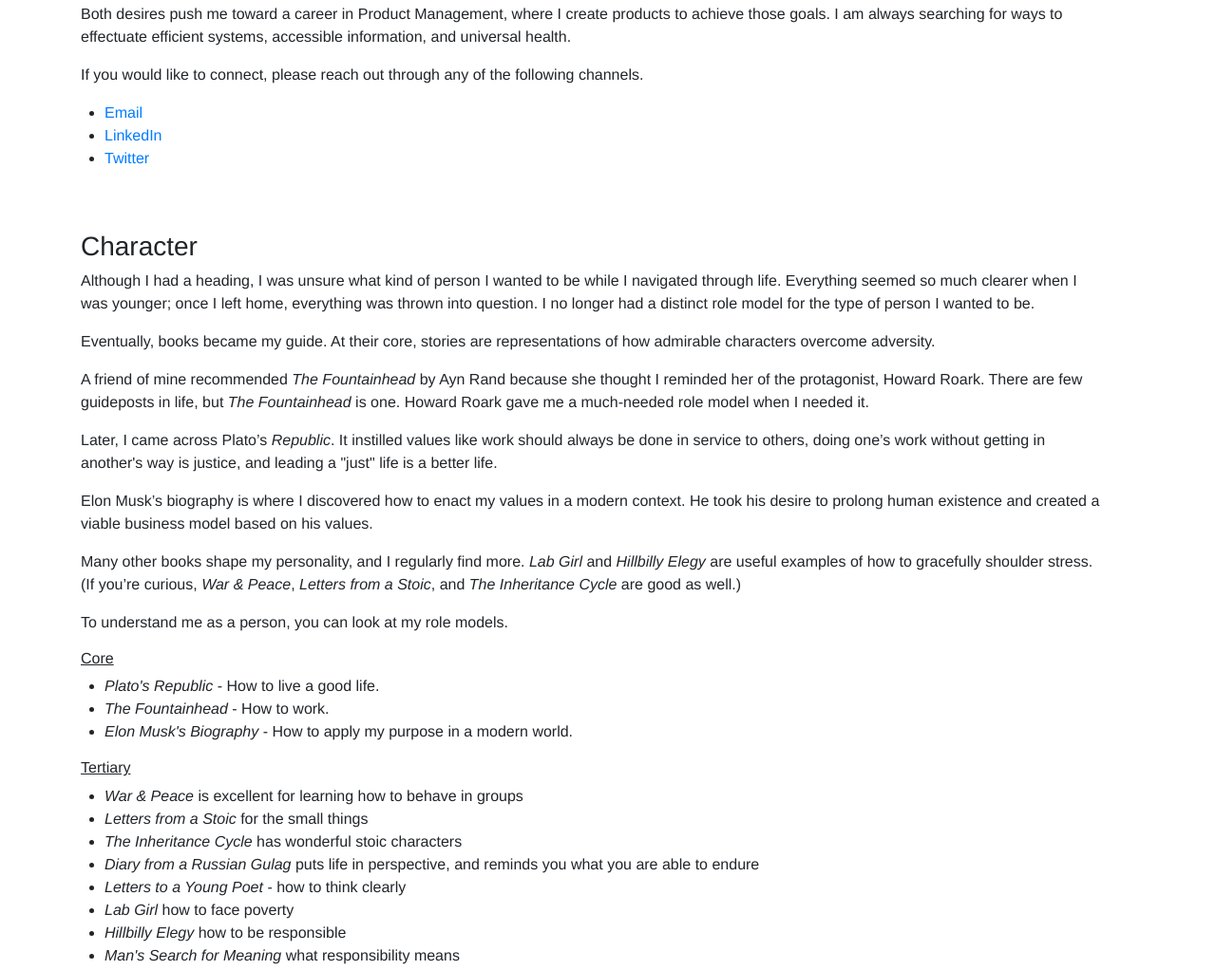
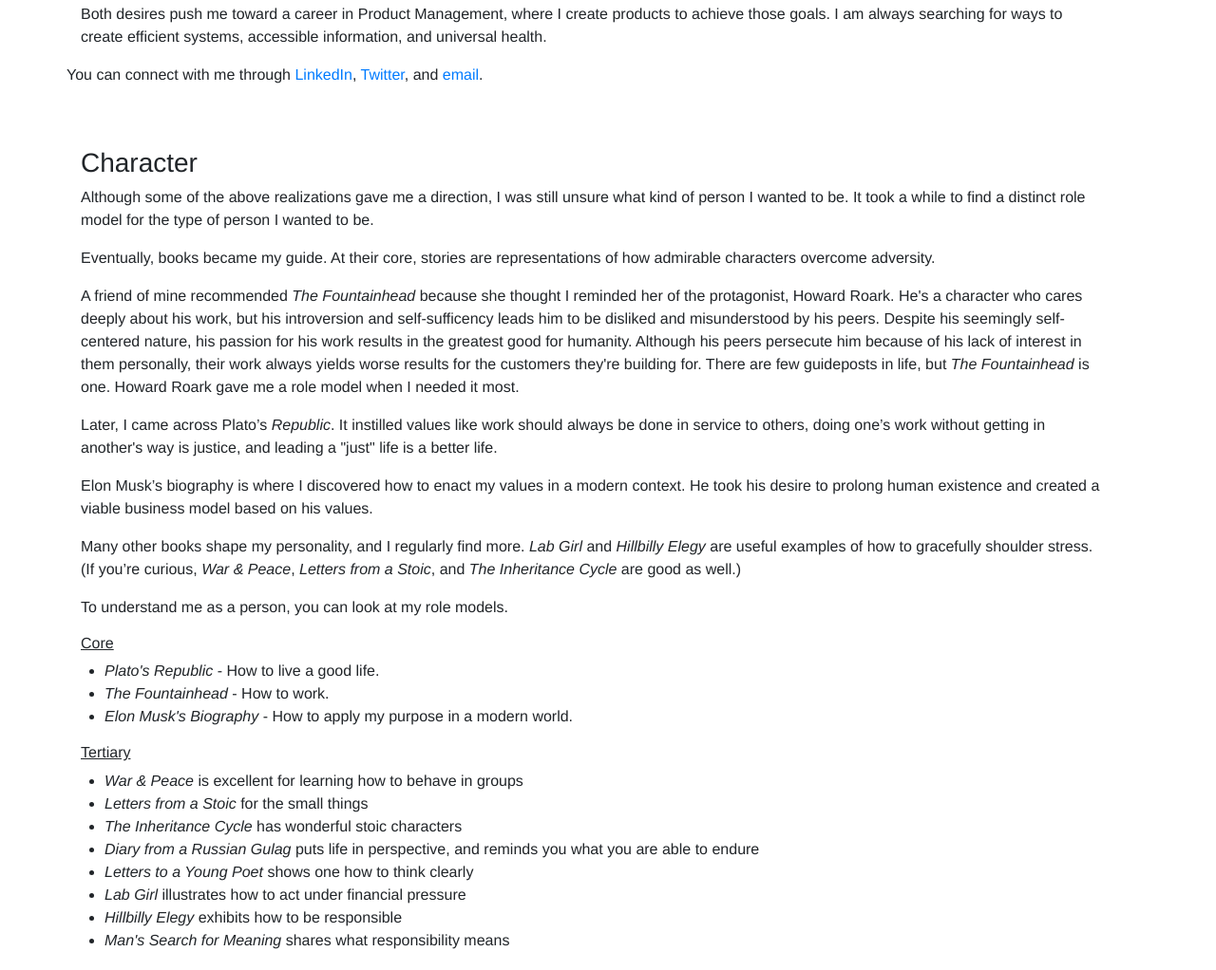
Before and after one commit to jwq1/jwq1.github.io, a website: page be-me.html in a window 1280 px wide. Shown: the part 422-1444 px from the top of the page at 95% size. Drawn offline with nearby package versions, Linux system fonts and the light colour scheme.

Commit message:
Improve ability to understand.

```diff
--- a/be-me.html
+++ b/be-me.html
@@ -63,15 +63,14 @@
             Today, I strive to make the <a href="https://www.un.org/sustainabledevelopment/sustainable-development-goals/">United Nations Sustainable Development Goals</a> a reality. I look for ways to <a href="https://en.wikipedia.org/wiki/Circular_economy">make the economy circular</a> and ensure environmental sustainability. I endeavor to get everyone equal access to opportunity so that the best ideas can flourish.
           </p>
           <p class="col-12">
-            Both desires push me toward a career in Product Management, where I create products to achieve those goals. I am always searching for ways to effectuate efficient systems, accessible information, and universal health.
+            Both desires push me toward a career in Product Management, where I create products to achieve those goals. I am always searching for ways to create efficient systems, accessible information, and universal health.
           </p>
-          <p class="col-12">
-            If you would like to connect, please reach out through any of the following channels.
+          <p>
+            You can connect with me through
+            <a href="https://www.linkedin.com/in/johnquinnbabson/">LinkedIn</a>,
+            <a href="https://twitter.com/jwq1">Twitter</a>,
+            and <a href="mailto:john.quinn.connect@gmail.com">email</a>.
           </p>
-          <ul>
-            <li><a href="mailto:JohnQuinn02457@gmail.com" target="_top">Email</a></li>
-            <li><a href="https://www.linkedin.com/in/johnquinnbabson/">LinkedIn</a></li>
-            <li><a href="https://twitter.com/jwq1">Twitter</a></li>
           </ul>
         </div>
       </div>
@@ -83,13 +82,13 @@
         </h3>
         <div class="row d-flex col-12">
           <p class="col-12">
-            Although I had a heading, I was unsure what kind of person I wanted to be while I navigated through life. Everything seemed so much clearer when I was younger; once I left home, everything was thrown into question. I no longer had a distinct role model for the type of person I wanted to be.
+            Although some of the above realizations gave me a direction, I was still unsure what kind of person I wanted to be. It took a while to find a distinct role model for the type of person I wanted to be.
           </p>
           <p class="col-12">
             Eventually, books became my guide. At their core, stories are representations of how admirable characters overcome adversity.
           </p>
           <p class="col-12">
-            A friend of mine recommended <em>The Fountainhead</em> by Ayn Rand because she thought I reminded her of the protagonist, Howard Roark. There are few guideposts in life, but <em>The Fountainhead</em> is one. Howard Roark gave me a much-needed role model when I needed it.
+            A friend of mine recommended <em>The Fountainhead</em> because she thought I reminded her of the protagonist, Howard Roark. He's a character who cares deeply about his work, but his introversion and self-sufficency leads him to be disliked and misunderstood by his peers. Despite his seemingly self-centered nature, his passion for his work results in the greatest good for humanity. Although his peers persecute him because of his lack of interest in them personally, their work always yields worse results for the customers they're building for. There are few guideposts in life, but <em>The Fountainhead</em> is one. Howard Roark gave me a role model when I needed it most.
           </p>
           <p class="col-12">
             Later, I came across Plato’s <em>Republic</em>. It instilled values like work should always be done in service to others, doing one’s work without getting in another's way is justice, and leading a "just" life is a better life.
@@ -121,10 +120,10 @@
           <li><strong><em>Letters from a Stoic</em></strong> for the small things</li>
           <li><strong><em>The Inheritance Cycle</em></strong> has wonderful stoic characters</li>
           <li><strong><em>Diary from a Russian Gulag</em></strong> puts life in perspective, and reminds you what you are able to endure</li>
-          <li><strong><em>Letters to a Young Poet</em></strong> - how to think clearly</li>
-          <li><strong><em>Lab Girl</em></strong> how to face poverty</li>
-          <li><strong><em>Hillbilly Elegy</em></strong> how to be responsible</li>
-          <li><strong><em>Man's Search for Meaning</em></strong> what responsibility means</li>
+          <li><strong><em>Letters to a Young Poet</em></strong> shows one how to think clearly</li>
+          <li><strong><em>Lab Girl</em></strong> illustrates how to act under financial pressure</li>
+          <li><strong><em>Hillbilly Elegy</em></strong> exhibits how to be responsible</li>
+          <li><strong><em>Man's Search for Meaning</em></strong> shares what responsibility means</li>
         </ul>
         <hr></hr>
       </section>
```
